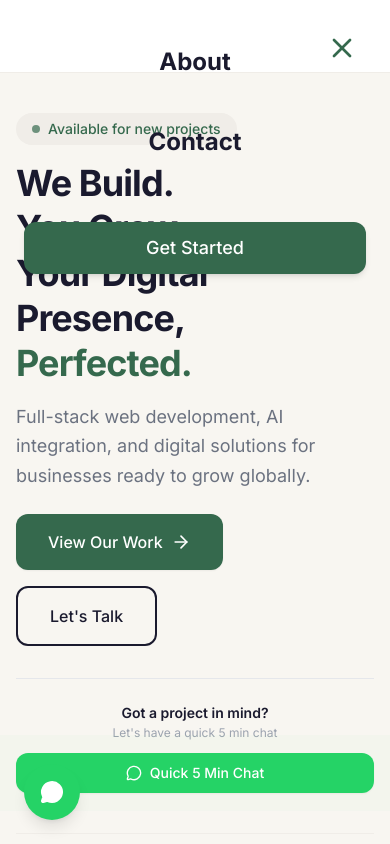
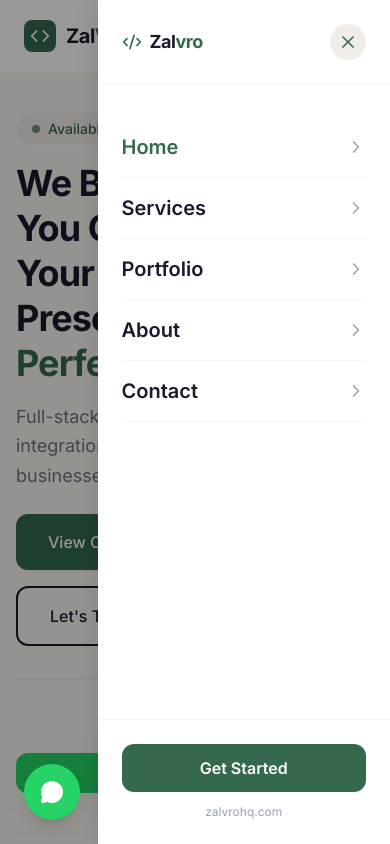
Before and after one commit to JAWADAHMAD-18/tech_build, a React (Vite) app in the folder frontend/: page / in a window 390 px wide. Both pictures are taken after a click on the button 354 px from the left and 36 px from the top of the page. Shown: the top 844 px of the page. Built offline with nearby package versions, Linux system fonts and the light colour scheme.

Commit message:
fix: update live URL for TechBuild Realty project and ui improvment in the nav link on mobile version

```diff
--- a/frontend/src/components/Navbar.jsx
+++ b/frontend/src/components/Navbar.jsx
@@ -1,10 +1,10 @@
 import { useState, useEffect } from 'react'
 import { Link, useLocation, useNavigate } from 'react-router-dom'
 import { motion, AnimatePresence } from 'framer-motion'
-import { Menu, X, Code } from 'lucide-react'
+import { Menu, X, Code, Code2, ChevronRight } from 'lucide-react'
 
 export default function Navbar() {
-  const [isOpen, setIsOpen] = useState(false)
+  const [isMenuOpen, setIsMenuOpen] = useState(false)
   const [isScrolled, setIsScrolled] = useState(false)
   const location = useLocation()
   const navigate = useNavigate()
@@ -37,7 +37,7 @@
 
   // Lock body scroll when mobile menu is open
   useEffect(() => {
-    if (isOpen) {
+    if (isMenuOpen) {
       document.body.style.overflow = 'hidden'
     } else {
       document.body.style.overflow = 'unset'
@@ -45,7 +45,12 @@
     return () => {
       document.body.style.overflow = 'unset'
     }
-  }, [isOpen])
+  }, [isMenuOpen])
+
+  // Automatically close menu when location changes (route/back button)
+  useEffect(() => {
+    setIsMenuOpen(false)
+  }, [location.pathname])
 
   return (
     <header
@@ -66,7 +71,7 @@
         </Link>
 
         {/* Right - Desktop Links */}
-        <nav className="hidden md:flex items-center gap-8">
+        <nav className="hidden lg:flex items-center gap-8">
           {navLinks.map((link) => (
             <Link
               key={link.path}
@@ -97,8 +102,8 @@
 
         {/* Mobile menu trigger */}
         <button
-          onClick={() => setIsOpen(true)}
-          className="p-2 -mr-2 text-charcoal md:hidden hover:bg-subtle rounded-lg transition-colors"
+          onClick={() => setIsMenuOpen(true)}
+          className="p-2 -mr-2 text-charcoal lg:hidden hover:bg-subtle rounded-lg transition-colors"
           aria-label="Toggle menu"
         >
           <Menu className="w-6 h-6" />
@@ -107,50 +112,83 @@
 
       {/* Mobile Menu Overlay */}
       <AnimatePresence>
-        {isOpen && (
+        {isMenuOpen && (
+          <>
+            {/* Backdrop */}
             <motion.div
-            initial={{ y: '-100%' }}
-            animate={{ y: 0 }}
-            exit={{ y: '-100%' }}
-            transition={{ type: 'tween', duration: 0.35, ease: 'easeInOut' }}
-            className="fixed inset-0 z-50 bg-white flex flex-col items-center justify-center p-6"
+              initial={{ opacity: 0 }}
+              animate={{ opacity: 1 }}
+              exit={{ opacity: 0 }}
+              transition={{ duration: 0.3 }}
+              onClick={() => setIsMenuOpen(false)}
+              className="fixed inset-0 z-[99] bg-black/40 w-screen h-screen"
+            />
+
+            {/* Menu Panel */}
+            <motion.div
+              initial={{ x: '100%' }}
+              animate={{ x: 0 }}
+              exit={{ x: '100%' }}
+              transition={{ type: 'tween', duration: 0.3 }}
+              className="fixed top-0 right-0 z-[100] w-[75vw] h-screen bg-white shadow-[-4px_0_20px_rgba(0,0,0,0.1)] flex flex-col"
             >
-            {/* Close button top right */}
+              {/* Top Row */}
+              <div className="flex justify-between items-center p-6 border-b border-gray-100">
+                {/* Logo (small) */}
+                <div className="flex items-center gap-2">
+                  <Code2 className="w-5 h-5 text-green-dark" />
+                  <span className="flex text-lg font-bold tracking-tight">
+                    <span className="text-charcoal">Zal</span>
+                    <span className="text-green-dark">vro</span>
+                  </span>
+                </div>
+
+                {/* X button */}
                 <button
-              onClick={() => setIsOpen(false)}
-              className="absolute top-6 right-6 p-2 text-green-dark hover:bg-subtle rounded-full transition-colors"
+                  onClick={() => setIsMenuOpen(false)}
+                  className="bg-[#F0EDE8] rounded-full p-2 text-green-dark hover:opacity-90 transition-opacity flex items-center justify-center"
                   aria-label="Close menu"
                 >
-              <X className="w-8 h-8" />
+                  <X className="w-5 h-5" />
                 </button>
+              </div>
 
-            {/* Menu links centered */}
-            <nav className="flex flex-col items-center gap-8 w-full max-w-sm">
+              {/* Nav Links */}
+              <nav className="mt-8 px-6 flex-1 overflow-y-auto pb-36">
                 {navLinks.map((link) => (
                   <Link
                     key={link.path}
                     to={link.path}
-                  onClick={() => setIsOpen(false)}
-                  className={`text-2xl font-bold transition-colors py-2 w-full text-center ${
+                    onClick={() => setIsMenuOpen(false)}
+                    className={`block py-4 border-b border-gray-100 flex justify-between items-center transition-colors text-xl font-semibold ${
                       isActiveRoute(link.path)
                         ? 'text-green-dark'
                         : 'text-charcoal hover:text-green-dark'
                     }`}
                   >
-                  {link.name}
+                    <span>{link.name}</span>
+                    <ChevronRight className="w-5 h-5 text-gray-400" />
                   </Link>
                 ))}
+              </nav>
+
+              {/* Bottom Section */}
+              <div className="absolute bottom-0 left-0 right-0 p-6 border-t border-gray-100 bg-white">
                 <button
                   onClick={() => {
-                  setIsOpen(false)
+                    setIsMenuOpen(false)
                     navigate('/contact')
                   }}
-                className="mt-6 w-full bg-green-dark text-white rounded-xl py-3 text-lg font-medium transition-colors hover:bg-[#2a5a40] shadow-md"
+                  className="w-full bg-[#35694D] text-white rounded-xl py-3 font-semibold hover:opacity-95 transition-opacity"
                 >
                   Get Started
                 </button>
-            </nav>
+                <p className="text-center text-xs text-gray-400 mt-3">
+                  zalvrohq.com
+                </p>
+              </div>
             </motion.div>
+          </>
         )}
       </AnimatePresence>
     </header>
--- a/frontend/src/data/projects.js
+++ b/frontend/src/data/projects.js
@@ -6,7 +6,7 @@
     description: "Premium real estate platform with AI-powered property assistant, advanced search filters and Google Maps integration.",
     stack: ["React", "Node.js", "MongoDB", "Gemini AI", "Tailwind CSS"],
     image: "https://images.unsplash.com/photo-1600596542815-ffad4c1539a9?w=800",
-    liveUrl: "https://techbuild-realty.vercel.app",
+    liveUrl: "https://real-estate-aus.vercel.app/",
     featured: true
   },
   {
```
Lines whose indentation alone changed are shown as unchanged.
